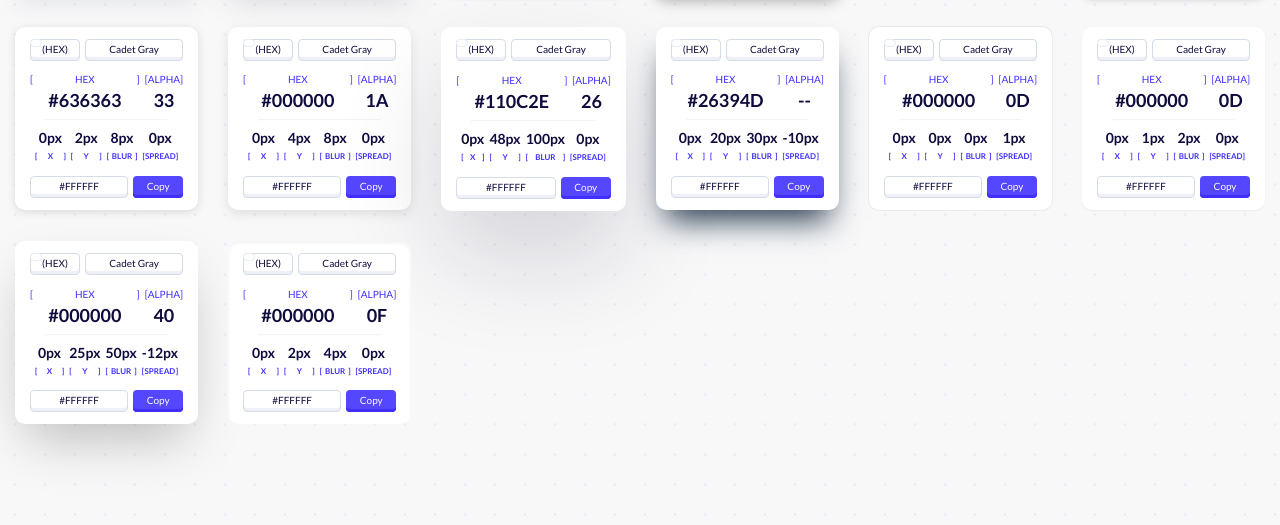
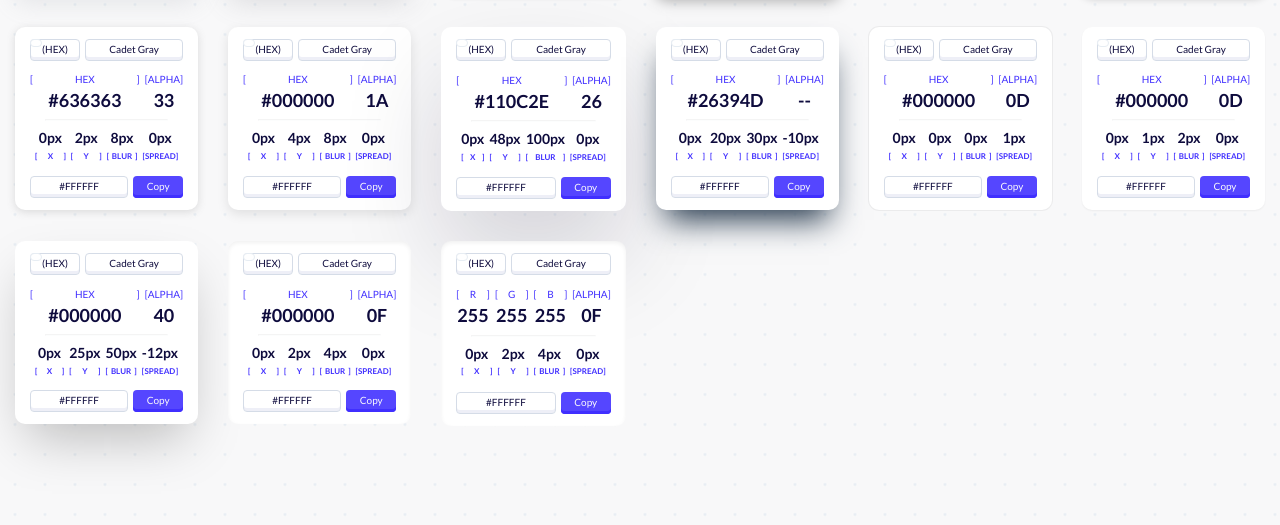
Before and after one commit to sultan232003/Tilt, a plain HTML site: page index.html in a window 1280 px wide. Shown: the part 5591-6116 px from the top of the page. Drawn offline with Linux system fonts and the light colour scheme; a web font is replaced by a local one.

Commit message:
index.html

```diff
--- a/index.html
+++ b/index.html
@@ -564,7 +564,7 @@
         <div>
           <div class="shadow_box" style="--shadow_box:0px 8px 24px #959da533;">
             <div class="button_row_top">
-              <button class="shadow_box_color_format_btn mac_3D_btn text-upper">(HEX)</button>
+              <button class="shadow_box_color_format_btn mac_3D_btn text-upper" hex_code="#959da5" alpha_value="33">(HEX)</button>
               <div class="format_list">
                 <div>(HEX)</div>
                 <div>(RGB)</div>
@@ -1566,6 +1566,103 @@
           </div>
         </div>
 
+
+
+
+
+
+
+
+
+        <div>
+          <div class="shadow_box" style="--shadow_box: inset 0px 2px 4px 0px #0000000f">
+            <div class="button_row_top">
+              <button class="shadow_box_color_format_btn mac_3D_btn text-upper">(HEX)</button>
+              <div class="format_list"></div>
+              <button class="shadow_box_shadow_color_btn mac_3D_btn text-caps">Cadet gray</button>
+            </div>
+            <div class="color_value row row-col">
+              <div class="color_format row width-100 gap-5">
+                <div class="color_format_data row col-9 gap-5">
+                  <div class="row row-col gap-10 col-4">
+                    <div class="color_format_index_value row space-between align-center text-upper">
+                      <p>[</p>
+                      <p>R</p>
+                      <p>]</p>
+                    </div>
+                    <h3 class="text-center text-upper">255</h3>
+                  </div>
+                  <div class="row row-col gap-10 col-4">
+                    <div class="color_format_index_value row space-between align-center text-upper">
+                      <p>[</p>
+                      <p>G</p>
+                      <p>]</p>
+                    </div>
+                    <h3 class="text-center text-upper">255</h3>
+                  </div>
+                  <div class="row row-col gap-10 col-4">
+                    <div class="color_format_index_value row space-between align-center text-upper">
+                      <p>[</p>
+                      <p>B</p>
+                      <p>]</p>
+                    </div>
+                    <h3 class="text-center text-upper">255</h3>
+                  </div>
+                </div>
+                <div class="color_alpha row row-col col-3 gap-10">
+                  <div class="color_format_index_value row space-between align-center text-upper">
+                    <p>[</p>
+                    <p>alpha</p>
+                    <p>]</p>
+                  </div>
+                  <h3 class="text-center text-upper">0f</h3>
+                </div>
+              </div>
+              <div>
+                <hr>
+              </div>
+              <div class="shadow_value row gap-5">
+                <div class="shadow_format_data row row-col col-9 gap-10">
+                  <h3 class="text-center">0px</h3>
+                  <div class="color_format_index_value row space-between align-center text-upper">
+                    <p>[</p>
+                    <p>X</p>
+                    <p>]</p>
+                  </div>
+                </div>
+                <div class="shadow_format_data row row-col col-9 gap-10">
+                  <h3 class="text-center">2px</h3>
+                  <div class="color_format_index_value row space-between align-center text-upper">
+                    <p>[</p>
+                    <p>Y</p>
+                    <p>]</p>
+                  </div>
+                </div>
+                <div class="shadow_format_data row row-col col-9 gap-10">
+                  <h3 class="text-center">4px</h3>
+                  <div class="color_format_index_value row space-between align-center text-upper">
+                    <p>[</p>
+                    <p>BLUR</p>
+                    <p>]</p>
+                  </div>
+                </div>
+                <div class="shadow_format_data row row-col col-9 gap-10">
+                  <h3 class="text-center">0px</h3>
+                  <div class="color_format_index_value row space-between align-center text-upper">
+                    <p>[</p>
+                    <p>SPREaD</p>
+                    <p>]</p>
+                  </div>
+                </div>
+              </div>
+            </div>
+            <div class="button_row_bottom row gap-5">
+              <button class="shadow_box_bg_btn mac_3D_btn text-upper">#FFFFFF</button>
+              <button class="shadow_box_copy_btn mac_3D_btn">Copy</button>
+            </div>
+          </div>
+        </div>
+
       </div>
     </div>
   </section>
```
